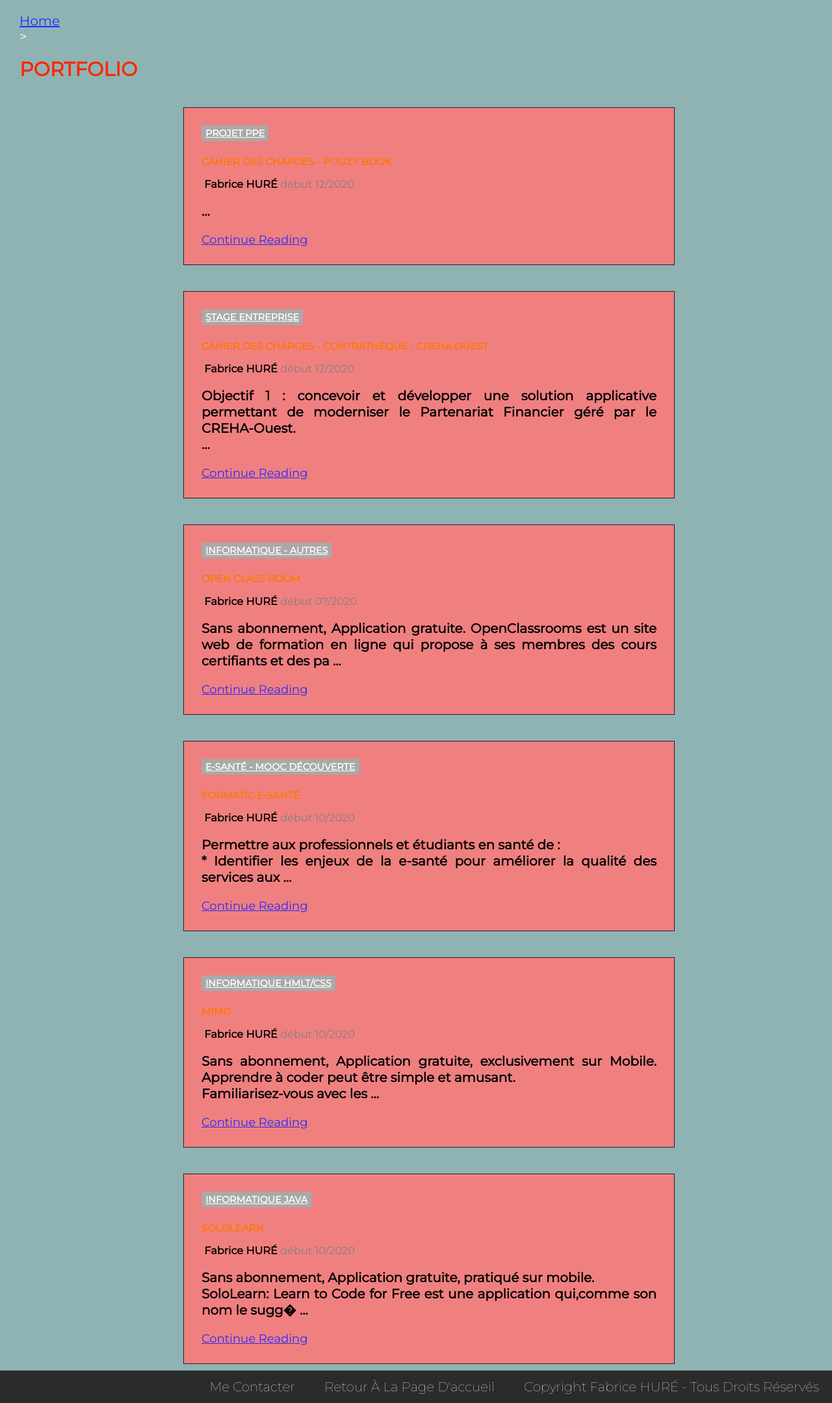
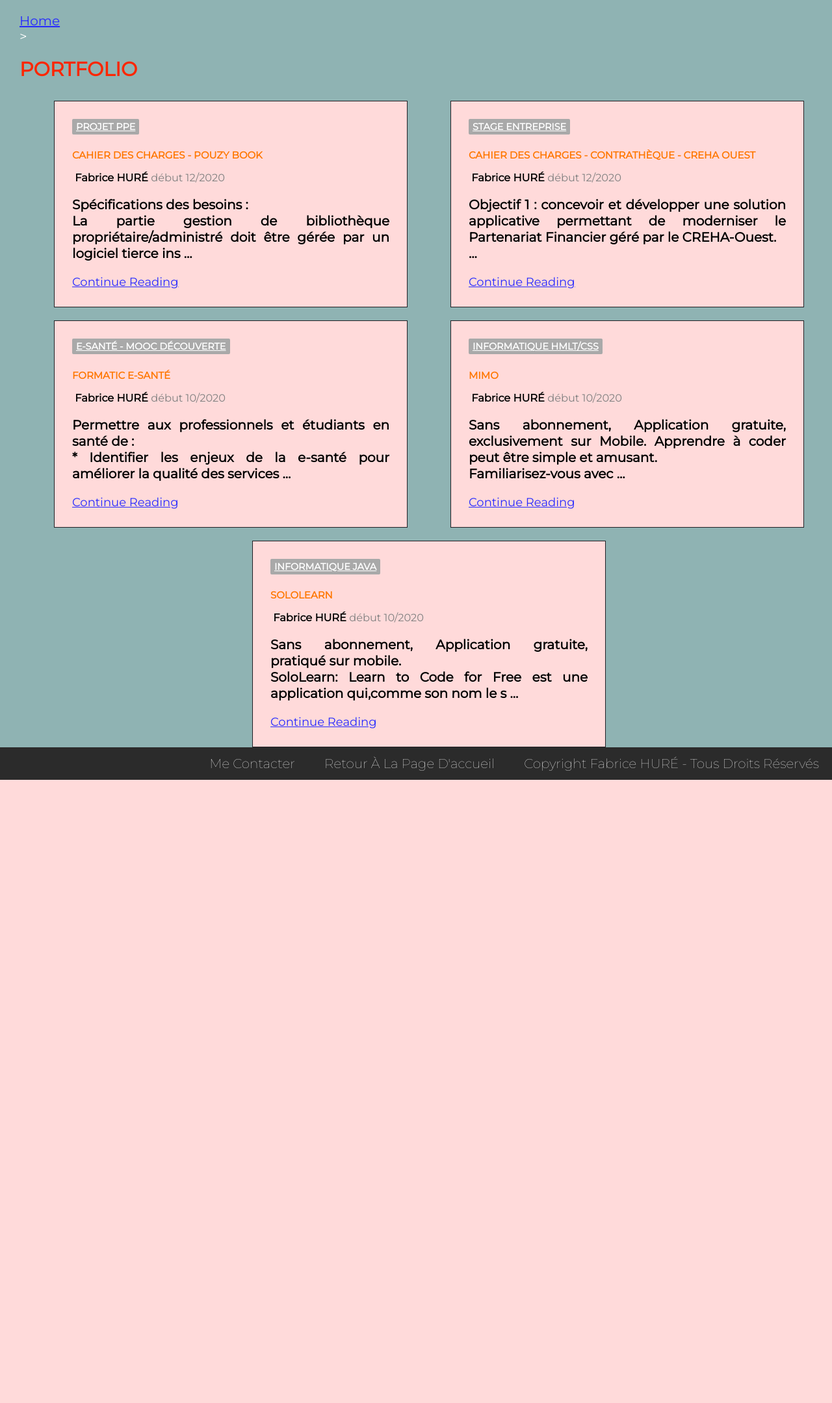
Before and after one commit to Bibiche-35/_Portfolio, a PHP site: page /portfolio.php in a window 1280 px wide. Shown: the part 50-2209 px from the top of the page at 65% size. After the commit the page ends 1250 px from the top, so only its background shows below. Run offline with PHP 8.4, Linux system fonts and the light colour scheme; some libraries are stand-ins or nearby versions.

```diff
--- a/css/styles.css
+++ b/css/styles.css
@@ -81,6 +81,7 @@ footer {
 	text-align: center;
 	animation-name: profile-capa;
 	animation-duration: 3s;
+	float: left;
 }
 
 .profile-pic img {
@@ -315,17 +316,18 @@ figcaption
 }
 
 .post {
-	width: 700px;
+	width: 40%;
 	padding: 1.5em;
-	margin: 20px;
+	margin: 10px;
 	font-size: 0.9em;
 	border: solid #212025 1px;
-	background-color: lightcoral;
+	background-color: rgb(255, 218, 218);
 }
 
 .post__solo{
 	padding: 1.5em;
 	font-size: 0.9em;
+	width: 80%;
 }
 
 .post__meta {
@@ -358,6 +360,7 @@ figcaption
 	margin-right: 50px;
 	float: left;
 }
+
 .articletexte{
 	font-size: 1.2em;
 }
--- a/data/portfolio.php
+++ b/data/portfolio.php
@@ -2,18 +2,22 @@
 
 $dataArticleList = [
 
-    1 => [
+    11 => [
         "title" => "Cahier des charges - Pouzy Book",
         "category" => "Projet PPE",
         "categoryColor" => "Projets" ,
         "author" => "Fabrice HURÉ" ,
         "date" => "début 12/2020" ,
-        "content" =>  "",
+        "content" =>  "Spécifications des besoins : </br>
+        La partie gestion de bibliothèque propriétaire/administré doit être gérée par un logiciel tierce installé en local sur l'ordinateur de l’administré. Il est proposé de réutiliser une base qu’un ancien administré à déjà mise en place. (Langage JAVA). Chaque administré devra pouvoir gérer (créer, lire, modifier et supprimer) sa propre bibliothèque avec ce logiciel.</br>
+        A partir d'une interface WEB, les habitants pourront consulter les livres via cette interface.</br>
+        Sur l’interface WEB, les administrés pourront gérer leurs espaces personnels (compte, mail, mot de passe, infos personnelles, adresses etc…).</br>
+        « Pouzy Book »  est une interface web de gestion en ligne qui vient combler ce besoin.  « Pouzy Book » existe aussi en Version « locale » pour que chaque administré puisse gérer sa bibliothèque de livres (dont il est propriétaire) qu'il souhaite proposer en prêt.</br>",
         "img" => "image/cdcpouzybook.jpg",
         "link" => "https://drive.google.com/file/d/1cEH11l82xlGElqM0-DA9Hz9sD4Ssrhqr/view?usp=sharing",
     ],
 
-    2 => [
+    12 => [
     "title" => "Cahier des charges - Contrathèque - Creha Ouest",
     "category" => "Stage Entreprise",
     "categoryColor" => "Projets" ,
@@ -27,20 +31,7 @@ $dataArticleList = [
     "link" => "image/Avancement stage - CREHA-OUEST - V1.04 - 21-12-2020.pdf",
     ],
 
-    3 => [
-    "title" => "OPEN CLASS ROOM",
-    "category" => "Informatique - Autres",
-    "categoryColor" => "Informatique" ,
-    "author" => "Fabrice HURÉ" ,
-    "date" => "début 07/2020" ,
-    "content" =>  "Sans abonnement, Application gratuite. OpenClassrooms est un site web de formation en ligne qui propose à ses membres des cours certifiants et des parcours débouchant sur des métiers en croissance. <br/>
-    C’est une plateforme de formation qui propose des cours en ligne dans différents domaines liés à l’informatique (design, conception, projet, entreprenariat, …).<br/>
-    Ses contenus sont réalisés en interne, par des écoles, des universités, des entreprises partenaires comme Microsoft ou IBM, ou historiquement par des bénévoles.",
-    "img" => "image/OpenClassRoom.jpg",
-    "link" => "https://openclassrooms.com/fr/dashboard/courses#courses-taken",
-    ],
-
-    4 => [
+    13 => [
         "title" => "Formatic E-Santé",
         "category" => "E-santé - MOOC Découverte",
         "categoryColor" => "Projets" ,
@@ -60,7 +51,7 @@ $dataArticleList = [
         ],
 
 
-    5 => [
+    14 => [
         "title" => "MIMO",
         "category" => "Informatique HMLT/CSS",
         "categoryColor" => "Informatique" ,
@@ -78,7 +69,7 @@ $dataArticleList = [
         ],
 
 
-    6 => [
+        15 => [
         "title" => "SOLOLEARN",
         "category" => "Informatique JAVA",
         "categoryColor" => "Informatique" ,
--- a/templates/home.tpl.php
+++ b/templates/home.tpl.php
@@ -3,7 +3,7 @@
             <div class="posts">
 
             <?php foreach ($dataArticleList as $id => $anArticle) : ?>
-                    <article class="post">
+                    <div class="post">
                         <a href="" class="post__category post__category--color-<?=$anArticle["categoryColor"];?>"><?= $anArticle["category"];?></a>
                         <h3><?php echo $anArticle["title"]; ?></h3>
                         <div class="post__meta">
@@ -15,7 +15,7 @@
                         $lightContent = substr($content, 0, 150);
                         echo $lightContent." ..."; ?> </p>
                         <a href="article.php?page=article&id=<?= $id; ?>">Continue reading</a>
-                    </article>
+                    </div>
             <?php endforeach; ?>
             </div>
         </main>
```
Also changed, not shown: article.php (+13 -2 lines), data/auto-formation.php (+7 -7 lines), data/veille.php (+7 -7 lines), templates/article.tpl.php (+3 -4 lines), veille.php (+12 -0 lines). Lines whose indentation alone changed are shown as unchanged.
